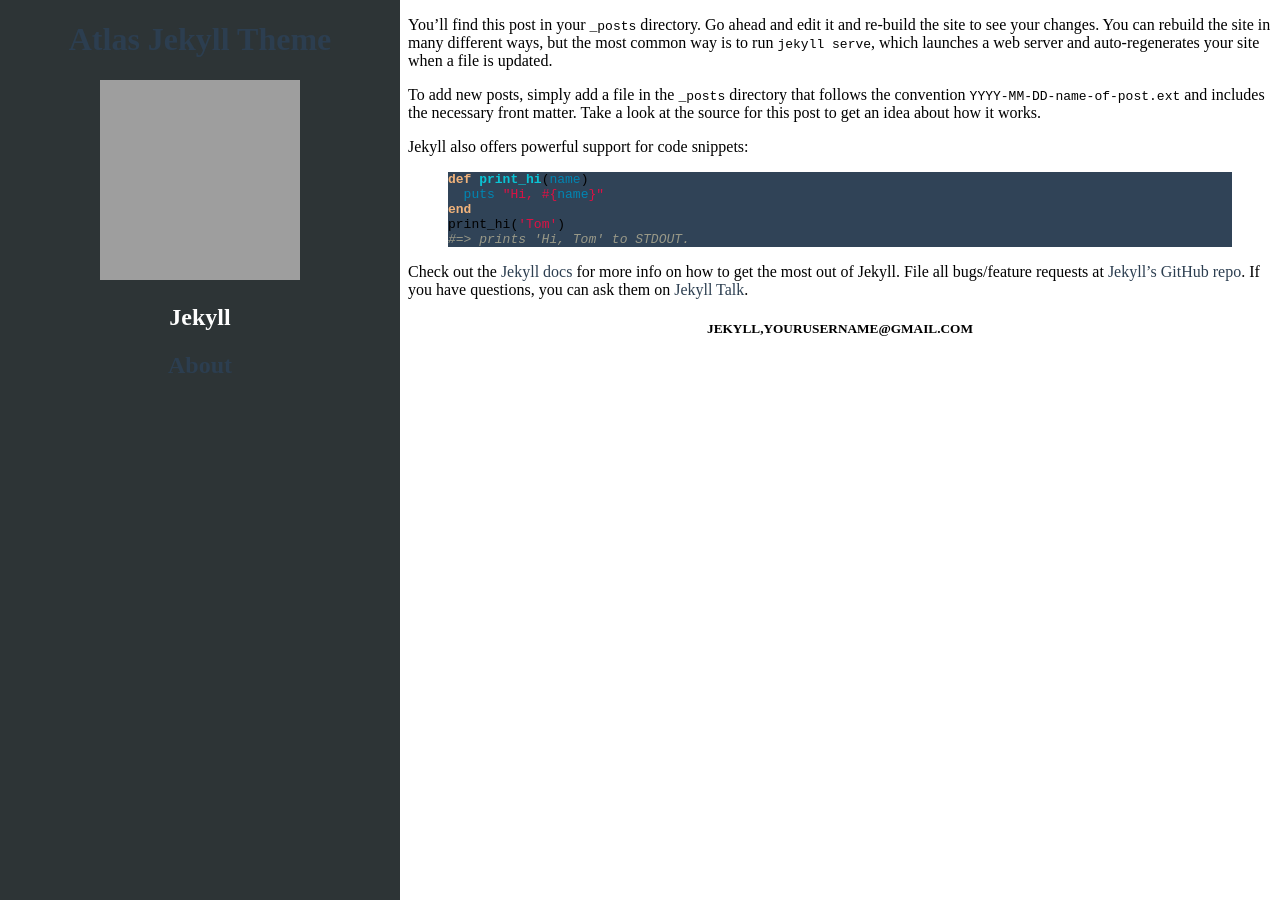
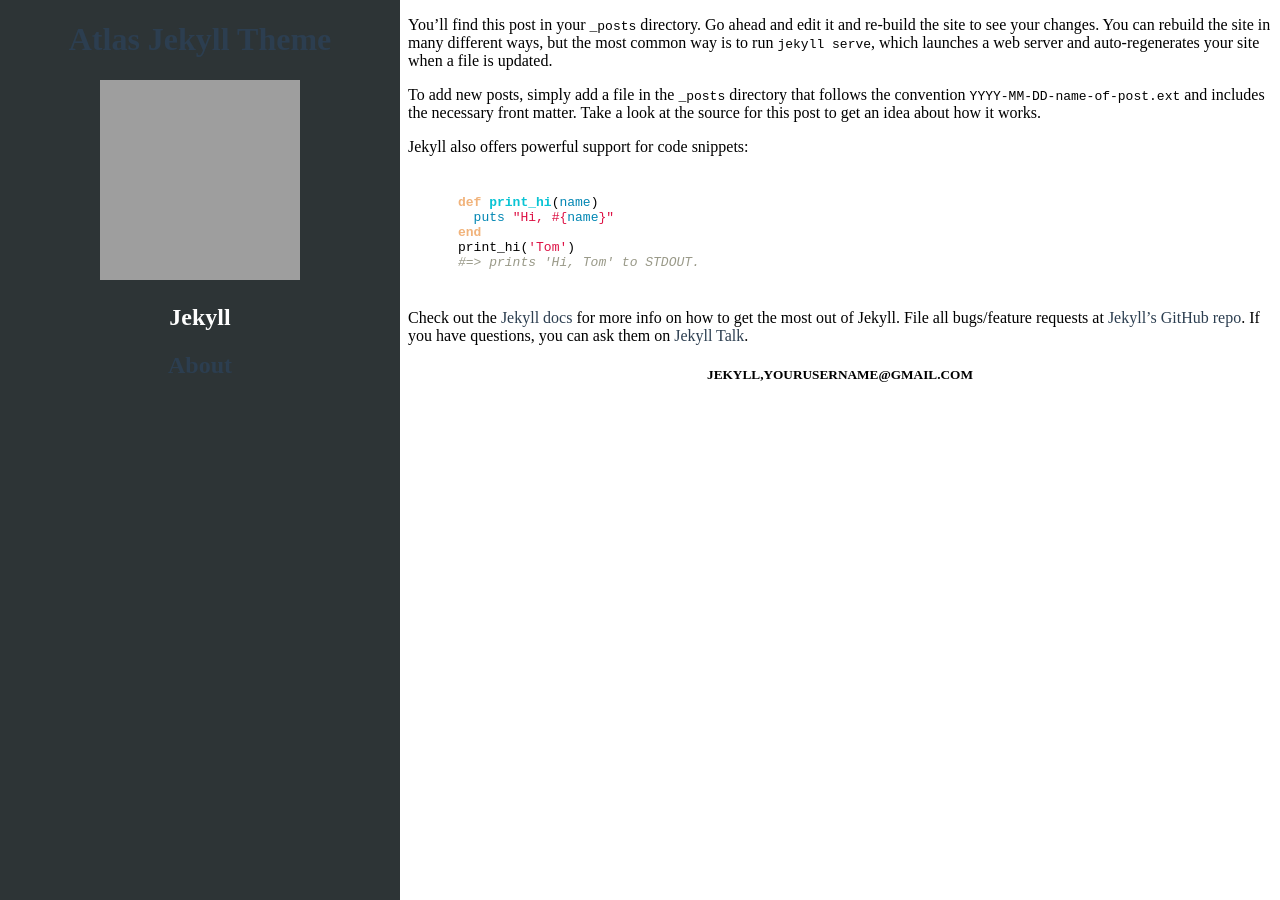
Before and after one commit to NrdyBhu1/atlas-jekyll-theme, a Jekyll site: the page built from _posts/2016-04-01-welcome-to-jekyll - Copy.markdown, in a window 1280 px wide. Built offline with Jekyll 4.4.1, drawn with Linux system fonts in a browser that asks for light colours; grey boxes are pictures that could not be loaded.

Commit message:
modified:   _sass/_syntax-highlighting.scss 	modified:   css/style.scss

```diff
--- a/_sass/_syntax-highlighting.scss
+++ b/_sass/_syntax-highlighting.scss
@@ -1,4 +1,5 @@
 .highlight {
+    padding: 10px;
     background: $glass-color;
 
     .highlighter-rouge & {
--- a/css/style.scss
+++ b/css/style.scss
@@ -22,7 +22,7 @@
 
 
 $white-color: #fefefe;
-$glass-color: lighten($background-color, 2%);
+$glass-color: lighten(#fff, 2%);
 $grey-color:       #546E7A;
 $grey-color-light: lighten($grey-color, 40%);
 $grey-color-dark:  darken($grey-color, 25%);
```
